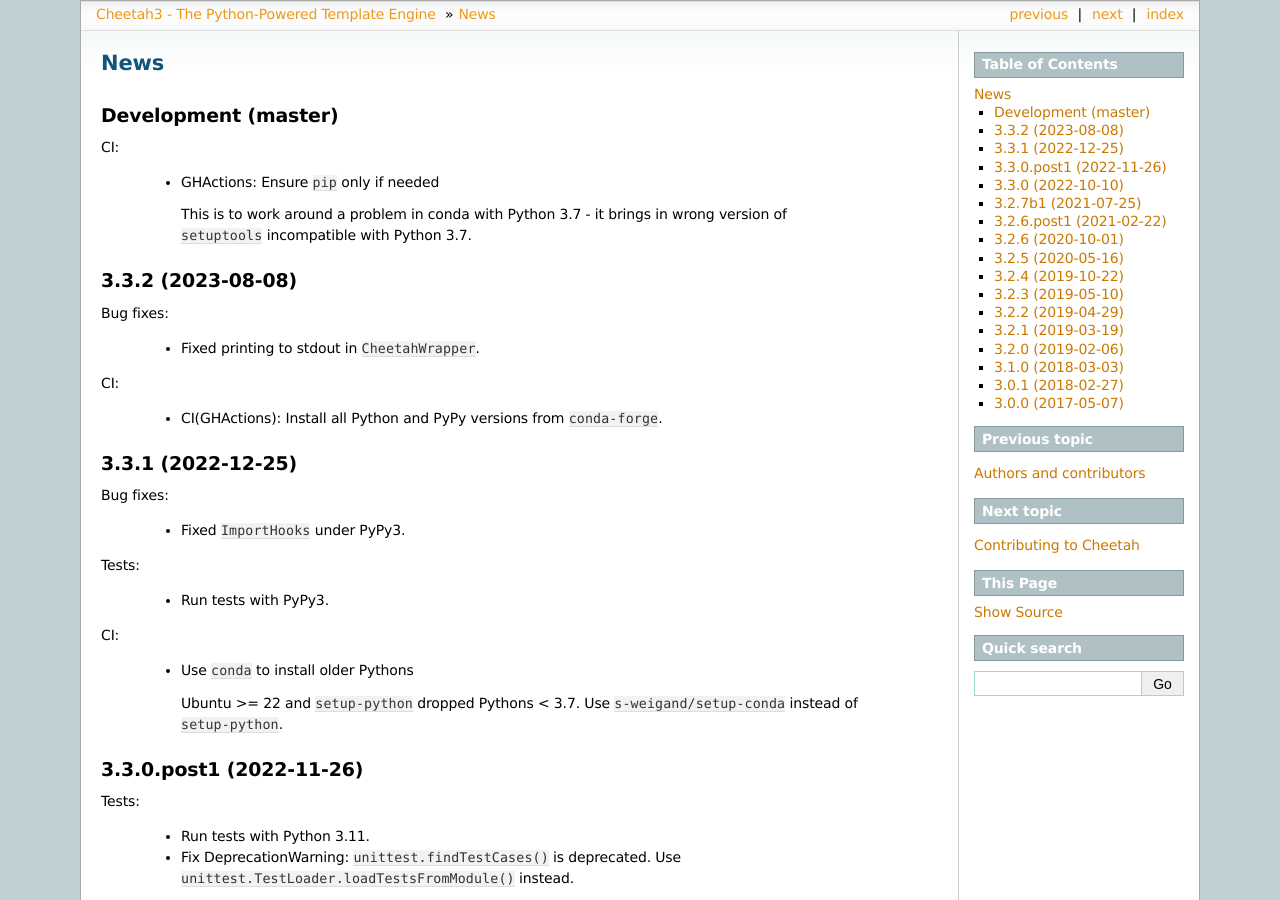
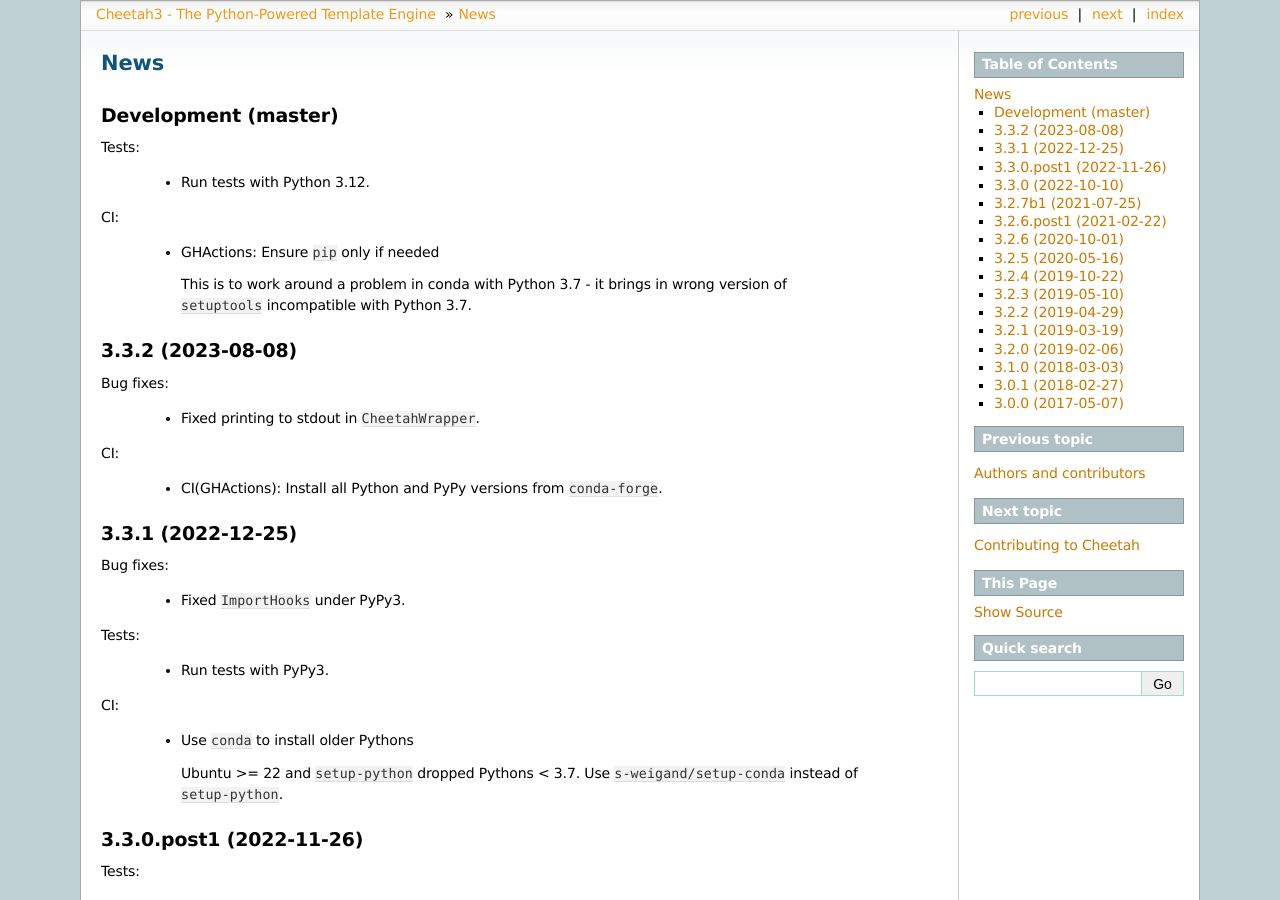
Before and after one commit to CheetahTemplate3/cheetah3, a Sphinx documentation site: the page built from docs/news.rst, in a window 1280 px wide and 900 px high. Built offline with Sphinx 7.4.7, drawn with Linux system fonts in a browser that asks for light colours; pages that are not in the unit, such as notebooks, are missing from menus.

Commit message:
Tests,CI: Python 3.12

```diff
--- a/SetupConfig.py
+++ b/SetupConfig.py
@@ -60,6 +60,7 @@ classifiers = [line.strip() for line in '''\
   Programming Language :: Python :: 3.9
   Programming Language :: Python :: 3.10
   Programming Language :: Python :: 3.11
+  Programming Language :: Python :: 3.12
   Topic :: Internet :: WWW/HTTP
   Topic :: Internet :: WWW/HTTP :: Dynamic Content
   Topic :: Internet :: WWW/HTTP :: Site Management
--- a/docs/news.rst
+++ b/docs/news.rst
@@ -3,6 +3,10 @@ News
 
 Development (master)
 --------------------
+
+Tests:
+
+  - Run tests with Python 3.12.
 
 CI:
 
```
Also changed, not shown: 2 other files.
